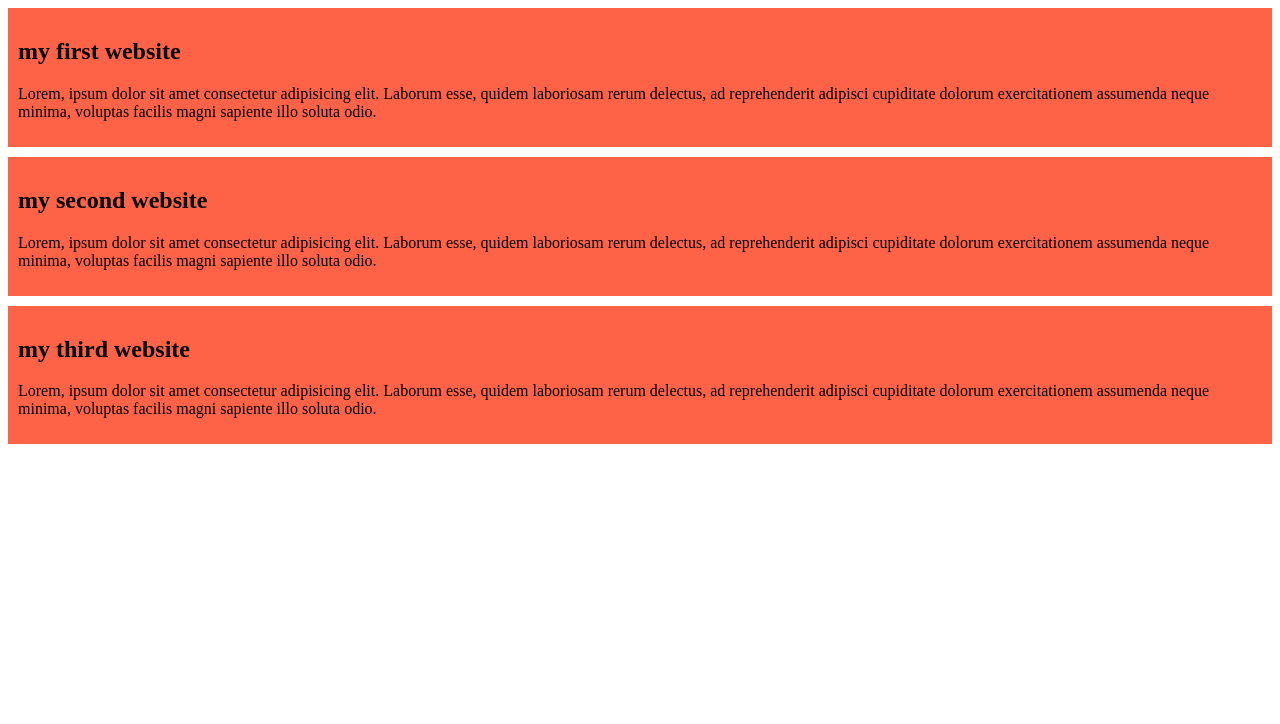
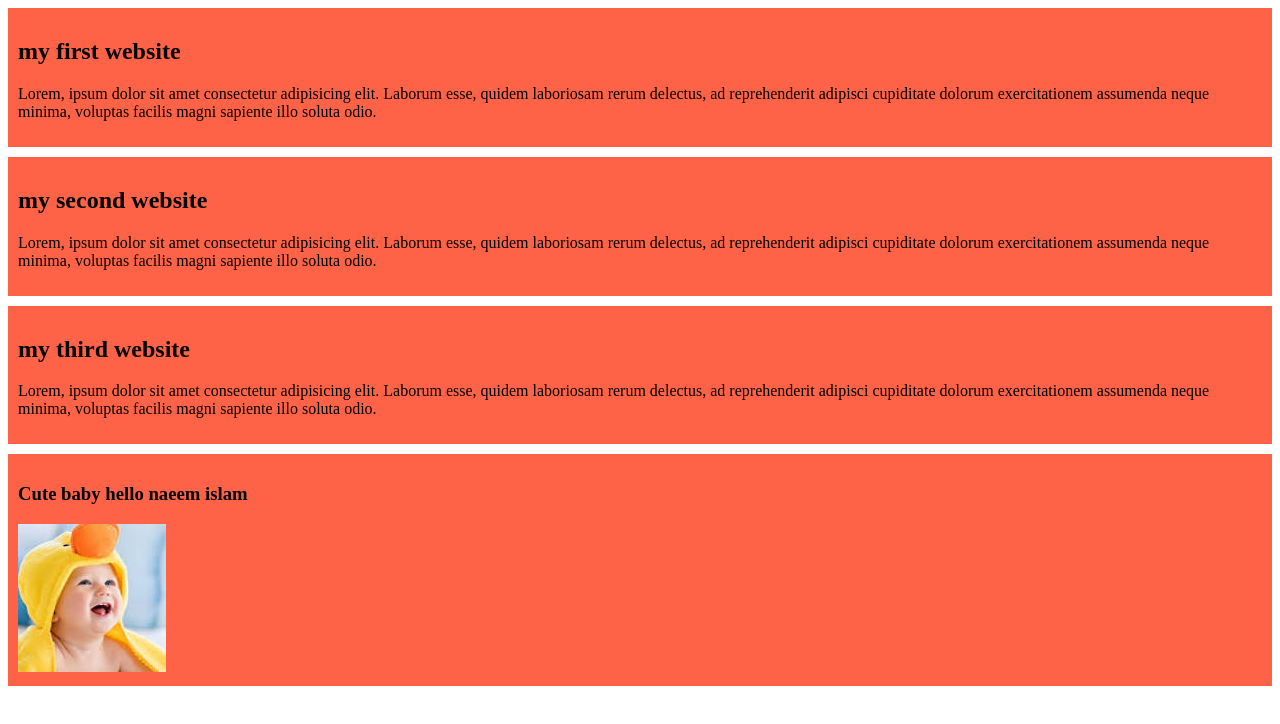
Before and after one commit to mdnaeemmiah/my-website, a plain HTML site: page index.html in a window 1280 px wide. Drawn offline with Linux system fonts and the light colour scheme.

Commit message:
final site

```diff
--- a/index.html
+++ b/index.html
@@ -28,5 +28,13 @@
 
 
     </div>
+<div>
+
+   <h3>
+    Cute baby hello naeem islam
+   </h3>
+  <img src="images/download.jpeg" alt="loading">
+</div>
+
 </body>
 </html>
```
Also changed, not shown: images/download.jpeg (added).
